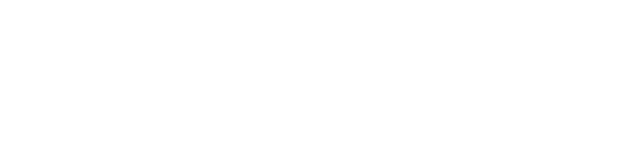
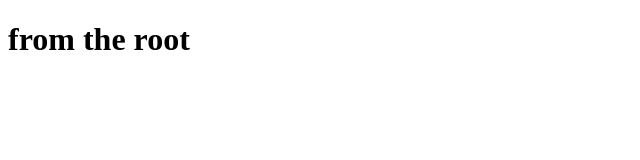
Before and after one commit to msharai/mywebsite, a plain HTML site: page index.html in a window 1280 px wide. Shown: the whole page, without its empty margins (0-640 px from the left). Drawn offline with Linux system fonts and the light colour scheme.

Commit message:
index file changes

```diff
--- a/index.html
+++ b/index.html
@@ -6,6 +6,6 @@
     <title></title>
 </head>
 <body>
-
+    <h1>from the root</h1>
 </body>
 </html>
```
